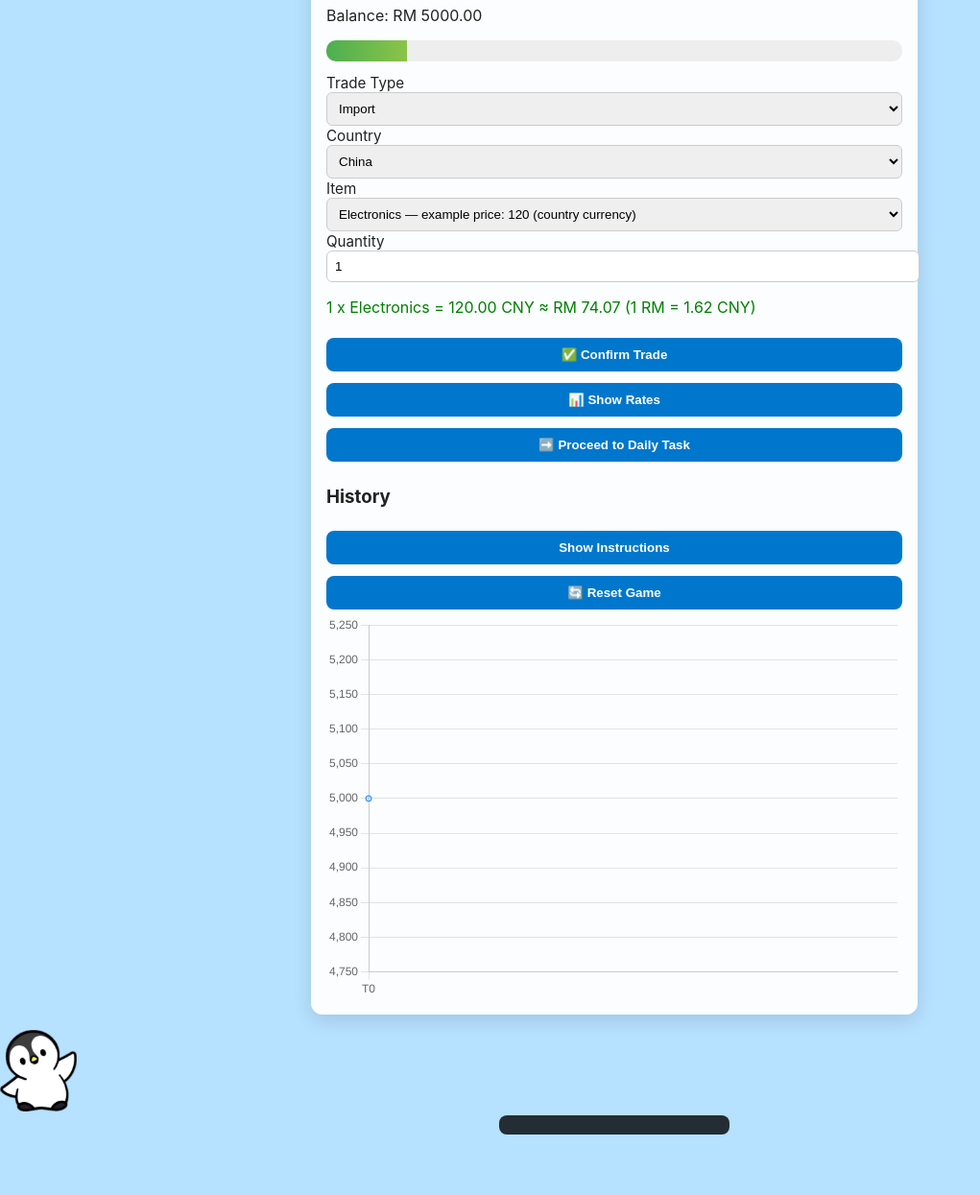
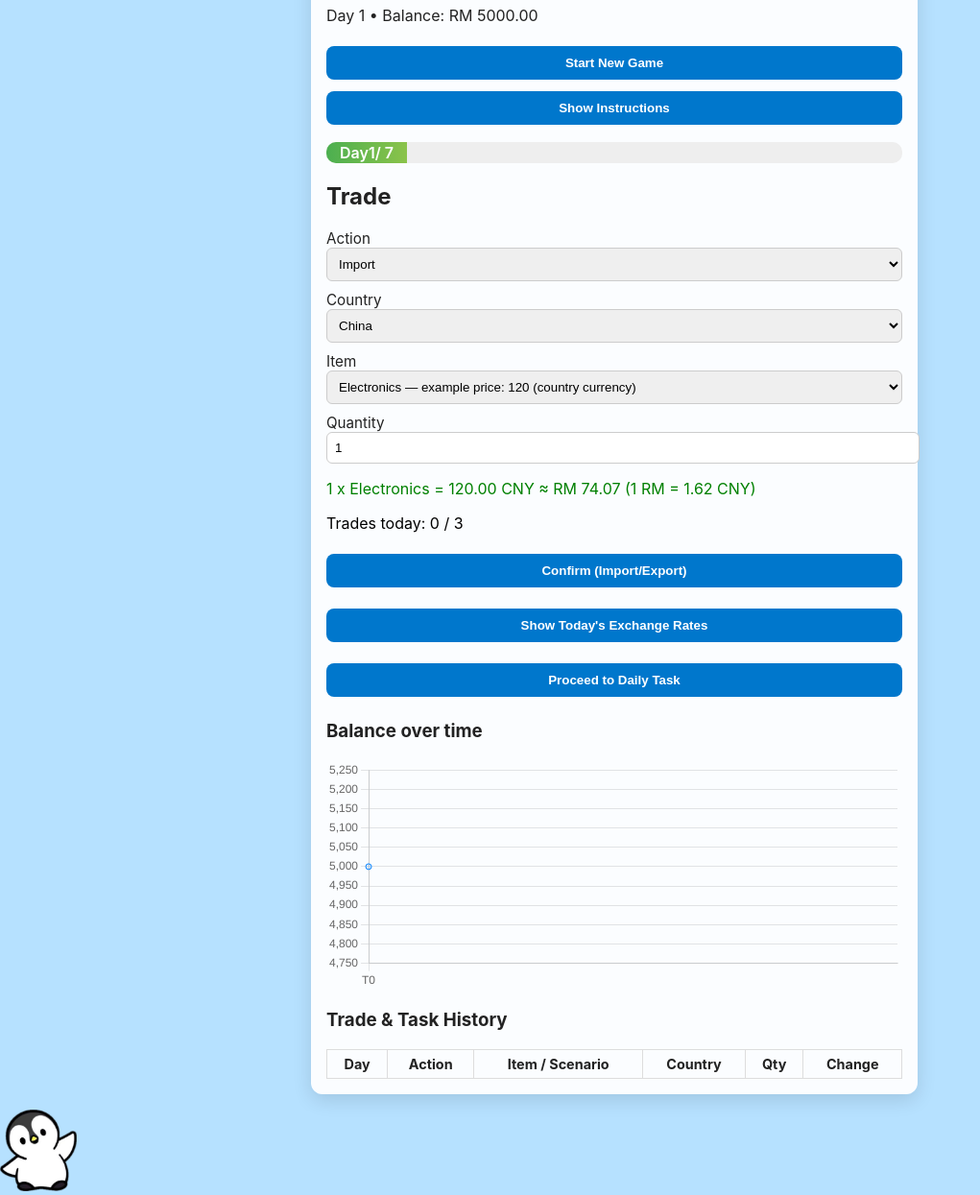
Before and after one commit to farisamirh/import-export-mobile, a plain HTML site: page game.html in a window 1280 px wide. Shown: the part 108-1353 px from the top of the page at 96% size, without its empty margins (0-1021 px from the left). Before the commit the page ends 1290 px from the top, so only its background shows below. Drawn offline with nearby package versions, Linux system fonts and the light colour scheme.

Commit message:
Update game.html

```diff
--- a/game.html
+++ b/game.html
@@ -9,63 +9,97 @@
 </head>
 <body>
   <div class="container">
-    <div class="top-row">
-      <h1>Day <span id="dayNumber">1</span> / 7</h1>
-      <p class="muted">Balance: RM <span id="balanceDisplay">5000</span></p>
+
+    <header class="top-row">
+      <div>
+        <h1>Import & Export — Trading Hub</h1>
+        <p class="muted">Day <span id="dayNumber">1</span>  •  Balance: RM <span id="balanceDisplay">0</span></p>
+      </div>
+      <div class="top-buttons">
+        <button id="resetBtn">Start New Game</button>
+        <button id="toggleRulesBtn">Show Instructions</button>
+      </div>
+    </header>
+
+    <!-- In-game instructions -->
+    <div id="rulesBox" style="display:none;" class="panel">
+      <h3>📜 Game Instructions</h3>
+      <ul>
+        <li>You start with RM 5000.</li>
+        <li>Each day you can Import/Export up to 3 times per day.</li>
+        <li>Exchange rates change daily.</li>
+        <li>Each day has a unique task scenario with different outcomes.</li>
+        <li>Game lasts 7 days → then see your results.</li>
+        <li>Extra note: click the penguin in the corner!</li>
+      </ul>
     </div>
 
+    <!-- progress bar -->
     <div class="progress-container">
-      <div id="progressBar"></div>
+      <div id="progressBar">Day <span id="progressText">1</span> / 7</div>
     </div>
 
-    <div class="panel trade-panel">
-      <label>
-        Trade Type
+    <section class="panel trade-panel">
+      <h2>Trade</h2>
+
+      <div class="row">
+        <label>Action
           <select id="tradeType">
             <option value="import">Import</option>
             <option value="export">Export</option>
           </select>
         </label>
-      <label>
-        Country
+
+        <label>Country
           <select id="countrySelect"></select>
         </label>
-      <label>
-        Item
+
+        <label>Item
           <select id="itemSelect"></select>
         </label>
-      <label>
-        Quantity
-        <input type="number" id="quantityInput" min="1" value="1">
+
+        <label>Quantity
+          <input id="quantityInput" type="number" min="1" value="1">
         </label>
-      <p class="calc" id="calcResult"></p>
-      <button id="confirmBtn">✅ Confirm Trade</button>
-      <button id="showRatesBtn">📊 Show Rates</button>
-      <div id="ratesTableContainer" style="display:none; overflow-x:auto;">
+      </div>
+
+      <p id="calcResult" class="calc"></p>
+      <p id="tradeCounter">Trades today: 0 / 3</p>
+
+      <div class="row">
+        <button id="confirmBtn">Confirm (Import/Export)</button>
+        <button id="showRatesBtn">Show Today's Exchange Rates</button>
+        <button id="proceedTaskBtn">Proceed to Daily Task</button>
+      </div>
+
+      <div id="ratesTableContainer" class="rates" style="display:none;">
+        <h4>Exchange Rates & Example Prices</h4>
         <table id="ratesTable"></table>
       </div>
-      <button id="proceedTaskBtn">➡️ Proceed to Daily Task</button>
+
+    </section>
+
+    <section class="panel chart-panel">
+      <h3>Balance over time</h3>
+      <canvas id="balanceChart" height="120"></canvas>
+    </section>
+
+    <section class="panel history-panel">
+      <h3>Trade & Task History</h3>
+      <table id="historyTable">
+        <thead>
+          <tr><th>Day</th><th>Action</th><th>Item / Scenario</th><th>Country</th><th>Qty</th><th>Change</th></tr>
+        </thead>
+        <tbody id="historyBody"></tbody>
+      </table>
+    </section>
+
   </div>
 
-    <div class="panel">
-      <h3>History</h3>
-      <div style="overflow-x:auto;">
-        <table id="historyBody"></table>
-      </div>
-    </div>
-
-    <div class="panel" id="rulesBox" style="display:none;">
-      <p>Instructions: Import reduces RM balance, Export adds RM. Use the trade panel above.</p>
-    </div>
-    <button id="toggleRulesBtn">Show Instructions</button>
-    <button id="resetBtn">🔄 Reset Game</button>
-
-    <canvas id="balanceChart" height="200"></canvas>
-  </div>
-
+  <!-- penguin mascot -->
   <div id="penguinContainer">
-    <img src="penguin.webp" id="penguinImg" alt="Penguin mascot">
-    <div class="penguin-tip" id="penguinTip"></div>
+    <img id="penguinImg" src="penguin.webp" alt="Penguin mascot">
+    <div id="penguinTip" class="penguin-tip" style="display:none"></div>
   </div>
 
   <script src="gameScript.js"></script>
```
Lines whose indentation alone changed are shown as unchanged.
